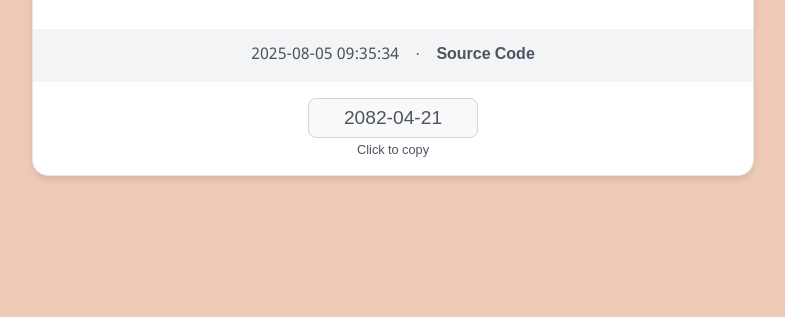
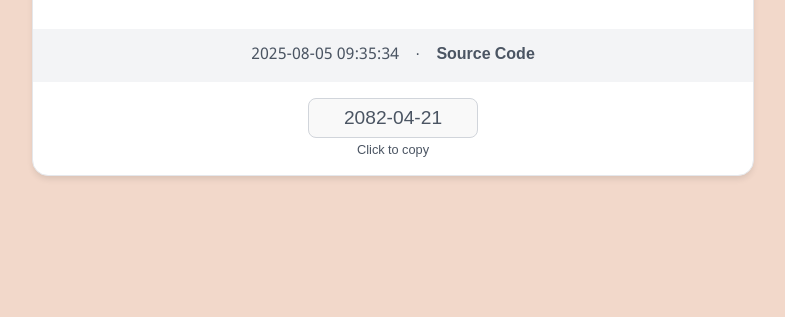
Before and after one commit to Technozamazing/nepalidate, a website: page index.html in a window 1280 px wide. Shown: the part 483-800 px from the top of the page, without its empty margins (247-1032 px from the left). Drawn offline with Linux system fonts and the light colour scheme; no server answers.

Commit message:
Update index.html

```diff
--- a/index.html
+++ b/index.html
@@ -13,7 +13,7 @@
         justify-content: center;
         align-items: center;
         min-height: 100vh;
-        background-color: #edc9b6;
+        background-color: #f2d8ca;
         font-family: "Noto Sans Devanagari", sans-serif;
       }
 
```
